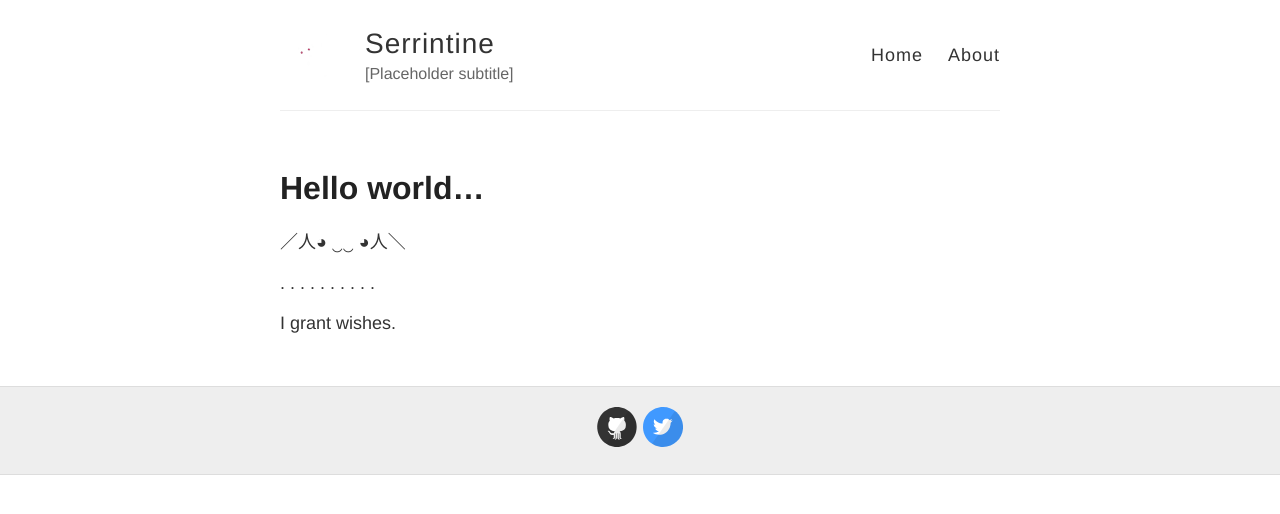
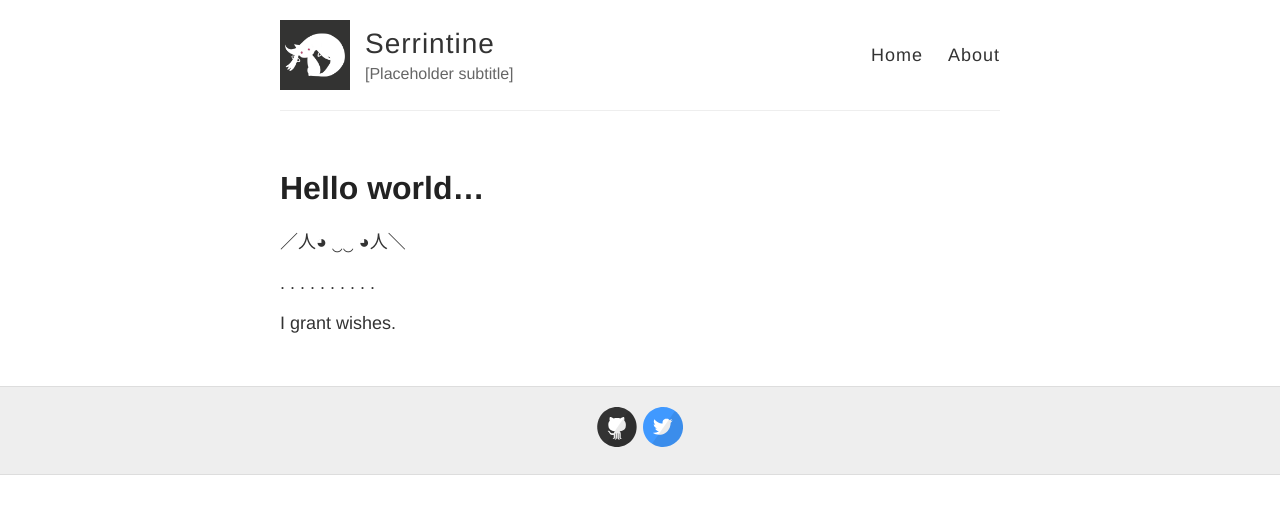
Before and after one commit to serrintine/serrintine.github.io, a Jekyll site: the page built from index.md, in a window 1280 px wide. Shown: the top 514 px of the page. Built offline with Jekyll 4.4.1, drawn with Linux system fonts in a browser that asks for light colours.

Commit message:
Updated style.scss

```diff
--- a/css/style.scss
+++ b/css/style.scss
@@ -163,6 +163,7 @@ img {
   float: left;
   width: 70px;
   height: 70px;
+  background: #333332;
   margin-right: 15px;
 
   @include mobile {
```
